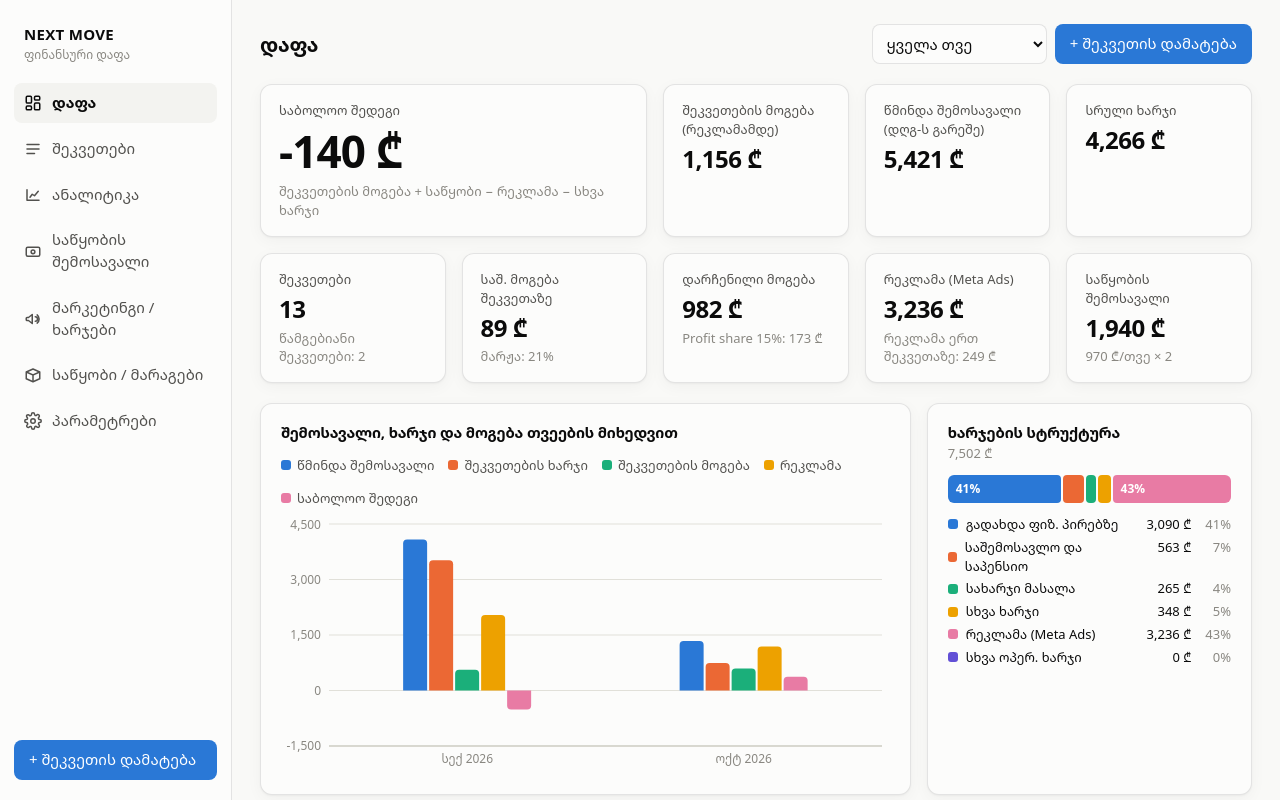
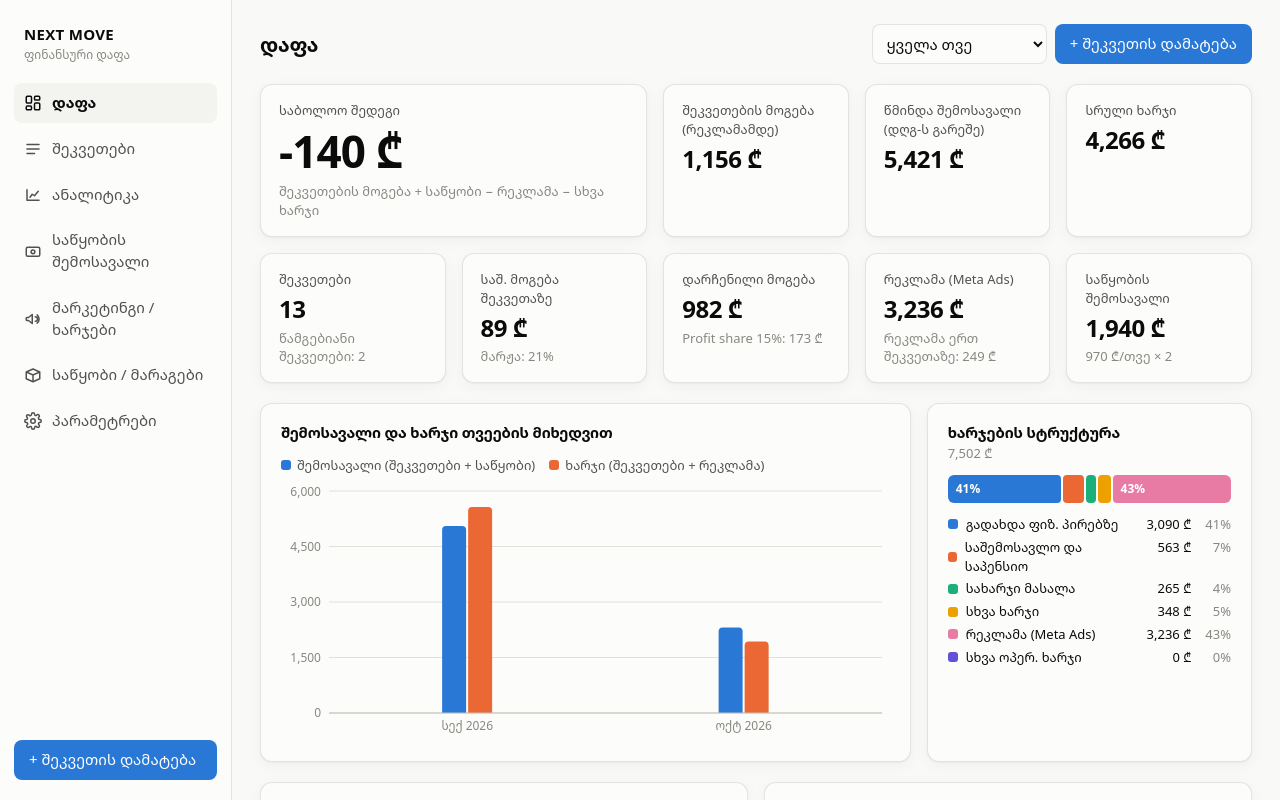
Before and after one commit to 15100115-eng/forlinear, a React (Vite) app: page / in a window 1280 px wide. Shown: the top 800 px of the page. Built offline with nearby package versions, Linux system fonts and the light colour scheme.

Commit message:
Dashboard monthly chart: income vs total costs only
Co-Authored-By: Claude Fable 5.1 <noreply@anthropic.com>
Claude-Session: https://claude.ai/code/session_01KsuQrFArfHhWDHxQqDriR3

```diff
--- a/src/components/Dashboard.tsx
+++ b/src/components/Dashboard.tsx
@@ -54,7 +54,7 @@ export function Dashboard({
   const deltaNet = cur && prev ? cur.netResult - prev.netResult : null
   const profitShare = profit * (data.settings.profitSharePct / 100)
 
-  const monthlyData = reports.map((r) => ({ m: fmtMonth(r.month, lang), netRevenue: r.netRevenue, expenses: r.expenses, profit: r.profit, ads: r.ads, netResult: r.netResult }))
+  const monthlyData = reports.map((r) => ({ m: fmtMonth(r.month, lang), income: r.netRevenue + r.storage, cost: r.expenses + r.ads + r.opexOther }))
   const byOrder = totals.map(({ o, t }, i) => ({ n: String(i + 1), client: o.client, profit: t.profit, date: o.date }))
 
   const clients = useMemo(() => {
@@ -84,11 +84,8 @@ export function Dashboard({
               data={monthlyData}
               xKey="m"
               series={[
-                { key: 'netRevenue', label: t('series_netRevenue'), color: c.s1 },
-                { key: 'expenses', label: t('series_expenses'), color: c.s2 },
-                { key: 'profit', label: t('series_profit'), color: c.s3 },
-                { key: 'ads', label: t('series_ads'), color: c.s4 },
-                { key: 'netResult', label: t('series_netResult'), color: c.s5 },
+                { key: 'income', label: t('series_income'), color: c.s1 },
+                { key: 'cost', label: t('series_totalCost'), color: c.s2 },
               ]}
             />
           ) : (
--- a/src/i18n.ts
+++ b/src/i18n.ts
@@ -28,7 +28,9 @@ const ka = {
   kpi_remaining: 'დარჩენილი მოგება',
   vsPrev: 'წინა თვესთან',
   // charts
-  chart_monthly: 'შემოსავალი, ხარჯი და მოგება თვეების მიხედვით',
+  chart_monthly: 'შემოსავალი და ხარჯი თვეების მიხედვით',
+  series_income: 'შემოსავალი (შეკვეთები + საწყობი)',
+  series_totalCost: 'ხარჯი (შეკვეთები + რეკლამა)',
   chart_profitByOrder: 'მოგება შეკვეთების მიხედვით',
   chart_expenseBreakdown: 'ხარჯების სტრუქტურა',
   chart_topClients: 'საუკეთესო კლიენტები (მოგებით)',
@@ -255,7 +257,9 @@ const en: typeof ka = {
   kpi_profitShare: 'Profit share',
   kpi_remaining: 'Remaining profit',
   vsPrev: 'vs previous month',
-  chart_monthly: 'Revenue, expenses and profit by month',
+  chart_monthly: 'Income and costs by month',
+  series_income: 'Income (orders + storage)',
+  series_totalCost: 'Costs (orders + ads)',
   chart_profitByOrder: 'Profit by order',
   chart_expenseBreakdown: 'Expense breakdown',
   chart_topClients: 'Top clients (by profit)',
```
